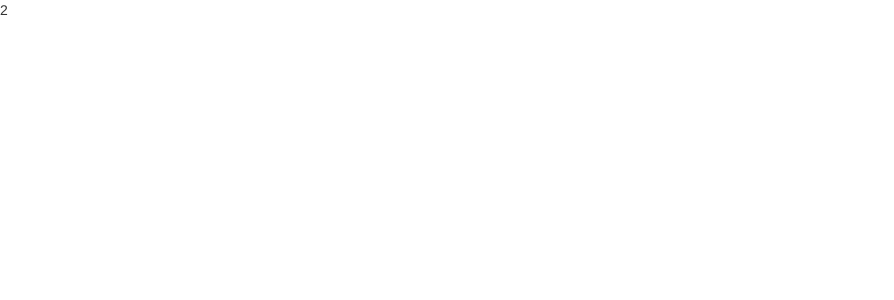
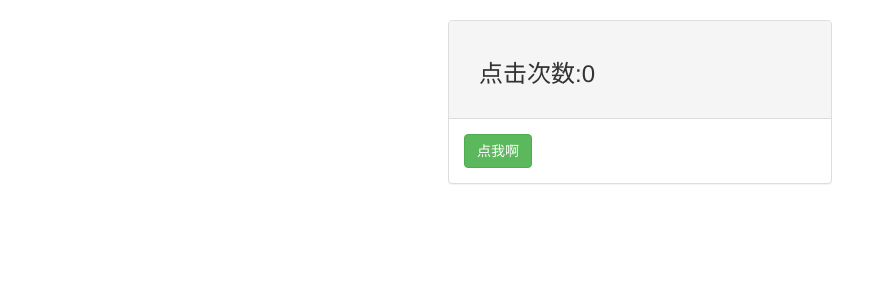
Before and after one commit to Martin1992-ss/reacttest, a React app: page / in a window 1280 px wide. Shown: the top 300 px of the page, without its empty margins (0-894 px from the left). Built offline with nearby package versions, Linux system fonts and the light colour scheme.

Commit message:
父传子

```diff
--- a/src/index.js
+++ b/src/index.js
@@ -13,56 +13,106 @@ console.log(qs.parse('name=hshhd&age=18&lx=tttt'));
 let root = document.querySelector('#root');
 
 
-class A extends React.Component{
-  static defaultProps = {};
-  constructor(){
+class Head extends React.Component {
+  // eslint-disable-next-line no-useless-constructor
+  constructor() {
     super();
-    console.log('1-constructor');
-    this.state={n:1};
+  }
+  render() {
+    return(<div className="panel-heading">
+      <h3 className="panel-heading">点击次数:{this.props.count}</h3>
+    </div>)
+  }
+}
+
+class Body extends React.Component {
+  // eslint-disable-next-line no-useless-constructor
+  constructor() {
+    super();
+  }
+  render() {
+    return(<div className="panel-body">
+      <button className="btn btn-success" onClick={this.props.callBack}>点我啊</button>
+    </div>);
+  }
+}
+
+
+class Panel extends React.Component {
+  // eslint-disable-next-line no-useless-constructor
+  constructor() {
+    super();
+    this.state={n:0};
   }
 
-  componentWillMount(){
-    console.log("2-componentWillMount 第一次渲染之前",this.refs.HH);
+  fn=()=>{
+    this.setState({
+      n:this.state.n+1
+    })
   }
+
+  render() {
+    return (
+      <section className="panel panel-default" style={{width:'30%',margin:'20px auto'}}>
+        <Head count={this.state.n}/>
+        <Body callBack={this.fn} />
+      </section>
+    );
+  }
+}
+
+ReactDOM.render(<Panel />,root);
+
+// class A extends React.Component{
+//   static defaultProps = {};
+//   constructor(){
+//     super();
+//     console.log('1-constructor');
+//     this.state={n:1};
+//   }
+
+//   componentWillMount(){
+//     console.log("2-componentWillMount 第一次渲染之前",this.refs.HH);
+//   }
 
 
 
-  render(){
-    console.log("render");
-    return <div ref='HH'>
-      {this.state.n}
-    </div>;
-  }
+//   render(){
+//     console.log("render");
+//     return <div ref='HH'>
+//       {this.state.n}
+//     </div>;
+//   }
 
-  componentDidMount(){
-    console.log("4-componentDidMount  第一次渲染之后",this.refs.HH);
-    setInterval(() => {
-      this.setState({n:this.state.n+1});
-    }, 5000);
-  }
+//   componentDidMount(){
+//     console.log("4-componentDidMount  第一次渲染之后",this.refs.HH);
+//     setInterval(() => {
+//       this.setState({n:this.state.n+1});
+//     }, 5000);
+//   }
 
-  shouldComponentUpdate(nextProps,nextState){
-    console.log('5-shouldComponentUpdate');
-    console.log(nextProps,nextState)
-    if(nextState.n>3){
-      return false;
-    }
-    return true;
-  }
+//   shouldComponentUpdate(nextProps,nextState){
+//     console.log('5-shouldComponentUpdate');
+//     console.log(nextProps,nextState)
+//     if(nextState.n>3){
+//       return false;
+//     }
+//     return true;
+//   }
 
-  componentWillUpdate(nextProps,nextState){
-    console.log('6-componentWillUpdate',this.state.n,nextState);
-  }
+//   componentWillUpdate(nextProps,nextState){
+//     console.log('6-componentWillUpdate',this.state.n,nextState);
+//   }
 
-  componentDidUpdate(nextProps,nextState){
-    console.log('8-componentDidUpdate',this.state.n,nextState);
-  }
+//   componentDidUpdate(nextProps,nextState){
+//     console.log('8-componentDidUpdate',this.state.n,nextState);
+//   }
 
 
-}
+// }
 
 
-ReactDOM.render(<A/>,root);
+// ReactDOM.render(<A/>,root);
 
 // class Temp extends React.Component{
 //   // eslint-disable-next-line no-useless-constructor
```
